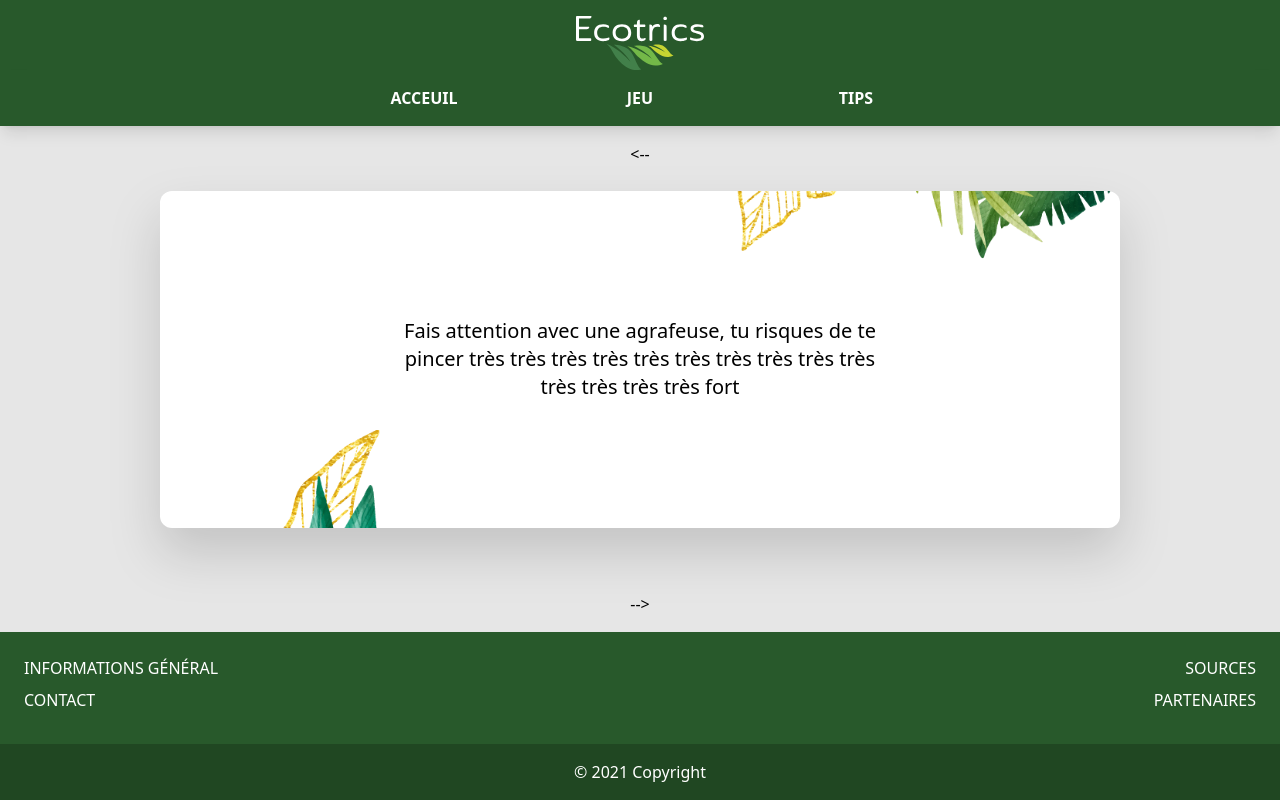
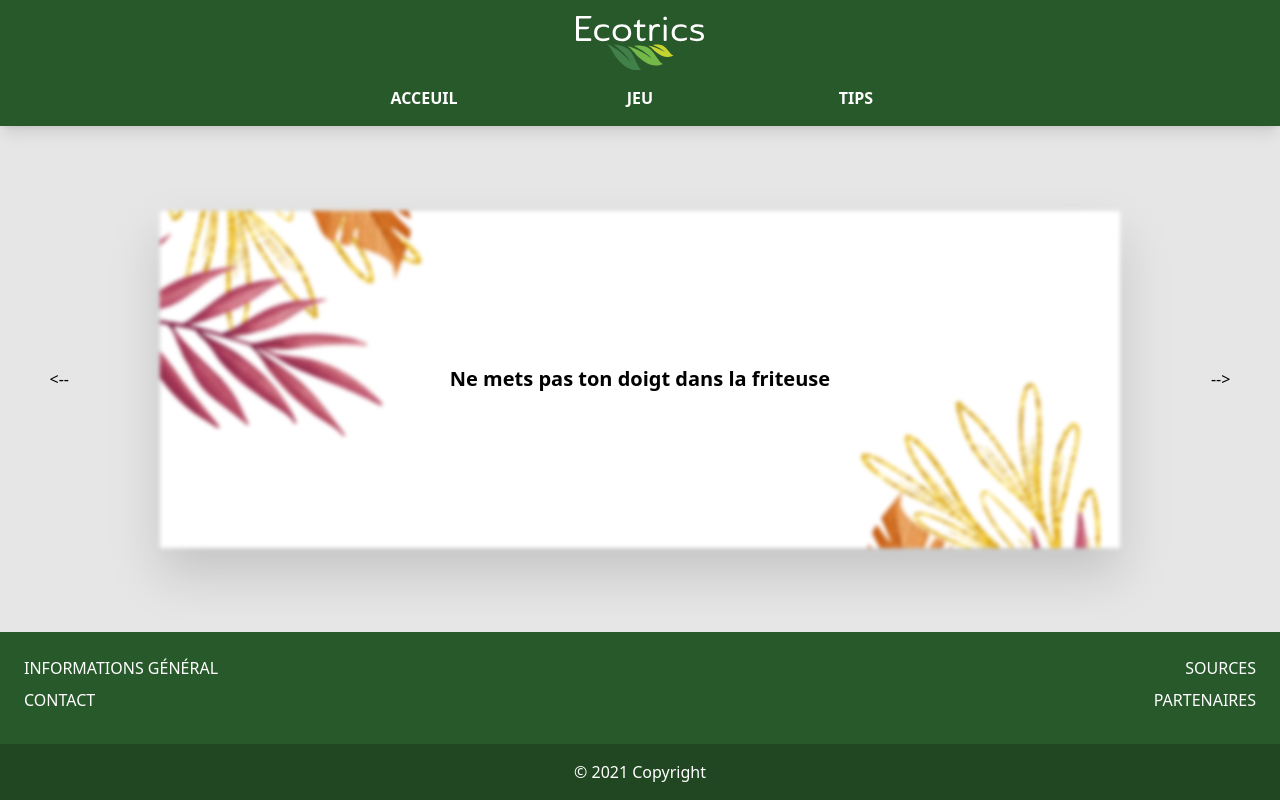
Before and after one commit to TheoArnal/Tp-Quiz-Angular, an Angular app: page /tips in a window 1280 px wide. Built offline with nearby package versions, Linux system fonts and the light colour scheme.

Commit message:
update: reusable tip component

```diff
--- a/src/app/app.module.ts
+++ b/src/app/app.module.ts
@@ -8,6 +8,7 @@ import { GameComponent } from './game/game.component';
 import { HeaderComponent } from './header/header.component';
 import { HomeComponent } from './home/home.component';
 import { TipsComponent } from './tips/tips.component';
+import { TipComponent } from './tips/tip/tip.component';
 
 @NgModule({
   declarations: [
@@ -16,7 +17,8 @@ import { TipsComponent } from './tips/tips.component';
     GameComponent,
     FooterComponent,
     HeaderComponent,
-    TipsComponent
+    TipsComponent,
+    TipComponent
   ],
   imports: [BrowserModule, AppRoutingModule],
 
--- /dev/null
+++ b/src/app/tips/tip/tip.component.html
@@ -0,0 +1,5 @@
+<div  [class]="'drop-shadow-2xl h-full flex justify-center items-center text-xl rounded-xl relative ' + classes">
+  <div [style.background-image]="currentBg" class="blur-[2px] h-full w-full bg-center bg-white bg-cover"></div>
+  <p class="w-full md:w-1/2 px-2 text-center flex flex-col blur-0 absolute font-semibold">{{tipText}}</p>
+
+</div>
--- /dev/null
+++ b/src/app/tips/tip/tip.component.ts
@@ -0,0 +1,44 @@
+import { Component, Input, OnChanges, OnInit, SimpleChanges } from '@angular/core';
+import { getRandomArrayElement } from "../../../utils/array-utils";
+
+@Component({
+  selector: 'app-tip',
+  templateUrl: './tip.component.html',
+  styleUrls: ['./tip.component.scss']
+})
+export class TipComponent implements OnInit, OnChanges {
+
+  @Input()
+  tipText!: string
+
+  @Input()
+  classes = ''
+
+  backgrounds = [
+    "feuilles-dores-carre.png",
+    "feuilles-orange.png",
+    "feuilles-vertes-carres-06.png",
+  ]
+
+  currentBg!: string
+
+
+  constructor() {
+  }
+
+  ngOnChanges(changes: SimpleChanges): void {
+    this.getRandomBg();
+  }
+
+  ngOnInit(): void {
+    this.getRandomBg();
+  }
+
+  getRandomBg = () => {
+    const bg = getRandomArrayElement(
+      this.backgrounds.filter((it) => ((this.currentBg?.indexOf(it) ?? -1) === -1))
+    )
+    this.currentBg = `url(assets/${ bg })`
+  }
+
+}
--- a/src/app/tips/tips.component.html
+++ b/src/app/tips/tips.component.html
@@ -1,13 +1,17 @@
-<div class="h-full flex flex-col content-center items-center color">
+<div class="h-full flex flex-col md:flex-row content-center items-center color">
   <button class="m-auto p-2 hidden md:block" (click)="moveCursor('backward')"><--</button>
-  <div class="drop-shadow-2xl h-2/3 w-3/4 m-auto flex justify-center items-center text-xl
-   bg-center bg-white rounded-xl bg-cover"
-       [style.background-image]="currentBg">
-    <p class="w-1/2 text-center flex flex-col">{{generated[currentCardIndex]}}</p>
-  </div>
-  <div class="flex pb-10 gap-4">
-    <button class="m-auto p-2 block md:hidden" (click)="moveCursor('backward')"><--</button>
-    <button class="m-auto p-2 block md:hidden" (click)="moveCursor('forward')">--></button>
+
+<!--  <div class="drop-shadow-2xl h-2/3 w-3/4 m-auto flex justify-center items-center text-xl-->
+<!--   bg-center bg-white rounded-xl bg-cover"-->
+<!--       [style.background-image]="currentBg">-->
+<!--    <p class="w-1/2 text-center flex flex-col">{{generated[currentCardIndex]}}</p>-->
+<!--  </div>-->
+
+  <app-tip [tipText]="generated[currentCardIndex]" class="h-2/3 w-3/4 m-auto"></app-tip>
+
+  <div class="flex pb-10 gap-4 block md:hidden">
+    <button class="m-auto p-2" (click)="moveCursor('backward')"><--</button>
+    <button class="m-auto p-2" (click)="moveCursor('forward')">--></button>
   </div>
   <button class="m-auto p-2 hidden md:block" (click)="moveCursor('forward')">--></button>
 </div>
--- a/src/app/tips/tips.component.ts
+++ b/src/app/tips/tips.component.ts
@@ -1,4 +1,5 @@
 import { Component, OnInit } from '@angular/core';
+import { getRandomArrayElement } from "../../utils/array-utils";
 
 @Component({
   selector: 'app-tips',
@@ -11,49 +12,45 @@ export class TipsComponent implements OnInit {
 
   generated: string[] = [];
   currentCardIndex = 0;
-  currentBg!: string;
+  // currentBg!: string;
 
   tips = [
     "Ne mets pas ton doigt dans la friteuse",
     "Fais attention avec une agrafeuse, tu risques de te pincer très très très très très très très très très très très très très très fort"
   ]
 
-  backgrounds = [
-    "feuilles-dores-carre.png",
-    "feuilles-orange.png",
-    "feuilles-vertes-carres-06.png",
-  ]
+  // backgrounds = [
+  //   "feuilles-dores-carre.png",
+  //   "feuilles-orange.png",
+  //   "feuilles-vertes-carres-06.png",
+  // ]
 
   ngOnInit(): void {
-    this.generated.push(this.getRandomArrayElement(this.tips))
-    this.getRandomBg()
+    this.generated.push(getRandomArrayElement(this.tips))
+    // this.getRandomBg()
     console.log(this.generated);
   }
 
-  getRandomArrayElement = (arr: any[]) => {
-    const randomInt = Math.floor(Math.random() * arr.length)
-    return arr[randomInt];
-  }
 
-  getRandomBg = () => {
-    const bg = this.getRandomArrayElement(
-      this.backgrounds.filter((it) => ((this.currentBg?.indexOf(it) ?? -1) === -1))
-    )
-    this.currentBg = `url(assets/${bg})`
-  }
+  // getRandomBg = () => {
+  //   const bg = getRandomArrayElement(
+  //     this.backgrounds.filter((it) => ((this.currentBg?.indexOf(it) ?? -1) === -1))
+  //   );
+  //   this.currentBg = `url(assets/${bg})`
+  // }
 
   moveCursor(direction: 'forward' | 'backward') {
-    this.getRandomBg()
+    // this.getRandomBg()
     this.currentCardIndex += direction === 'forward' ? 1 : -1;
     if (this.currentCardIndex === this.generated.length) {
-      this.generated.push(this.getRandomArrayElement(
+      this.generated.push(getRandomArrayElement(
         this.tips.filter((it) => it !== this.generated[this.currentCardIndex-1])
       ));
       console.log(`current: ${this.generated[this.currentCardIndex]}, last: ${this.generated[this.generated.length-1]}`);
       return;
     }
     if (this.currentCardIndex === -1) {
-      this.generated = [this.getRandomArrayElement(this.tips), ...this.generated];
+      this.generated = [getRandomArrayElement(this.tips), ...this.generated];
       this.currentCardIndex = 0;
     }
   }
--- /dev/null
+++ b/src/utils/array-utils.ts
@@ -0,0 +1,4 @@
+export const getRandomArrayElement = (arr: any[]) => {
+  const randomInt = Math.floor(Math.random() * arr.length)
+  return arr[randomInt];
+}
```
Also changed, not shown: src/app/tips/tip/tip.component.scss (added), 1 other file (tests, documents, lock files or other folders).
